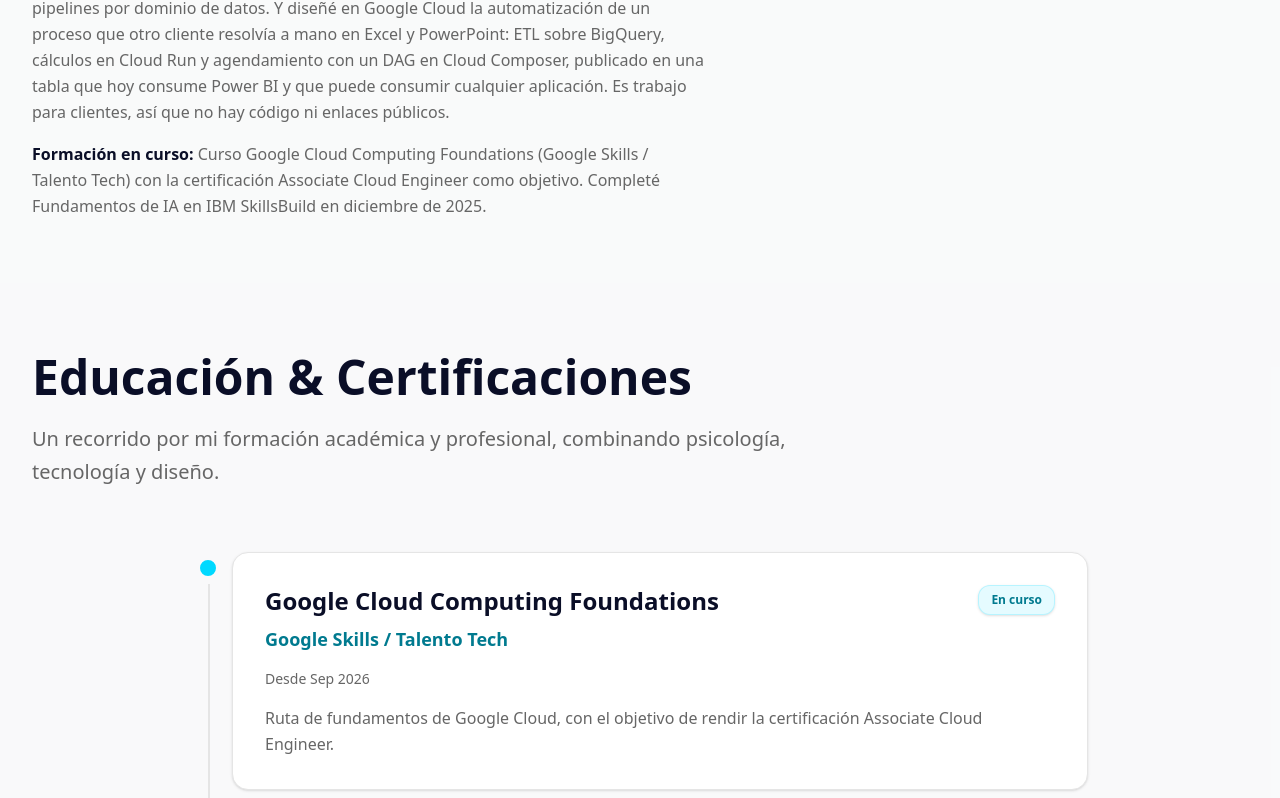
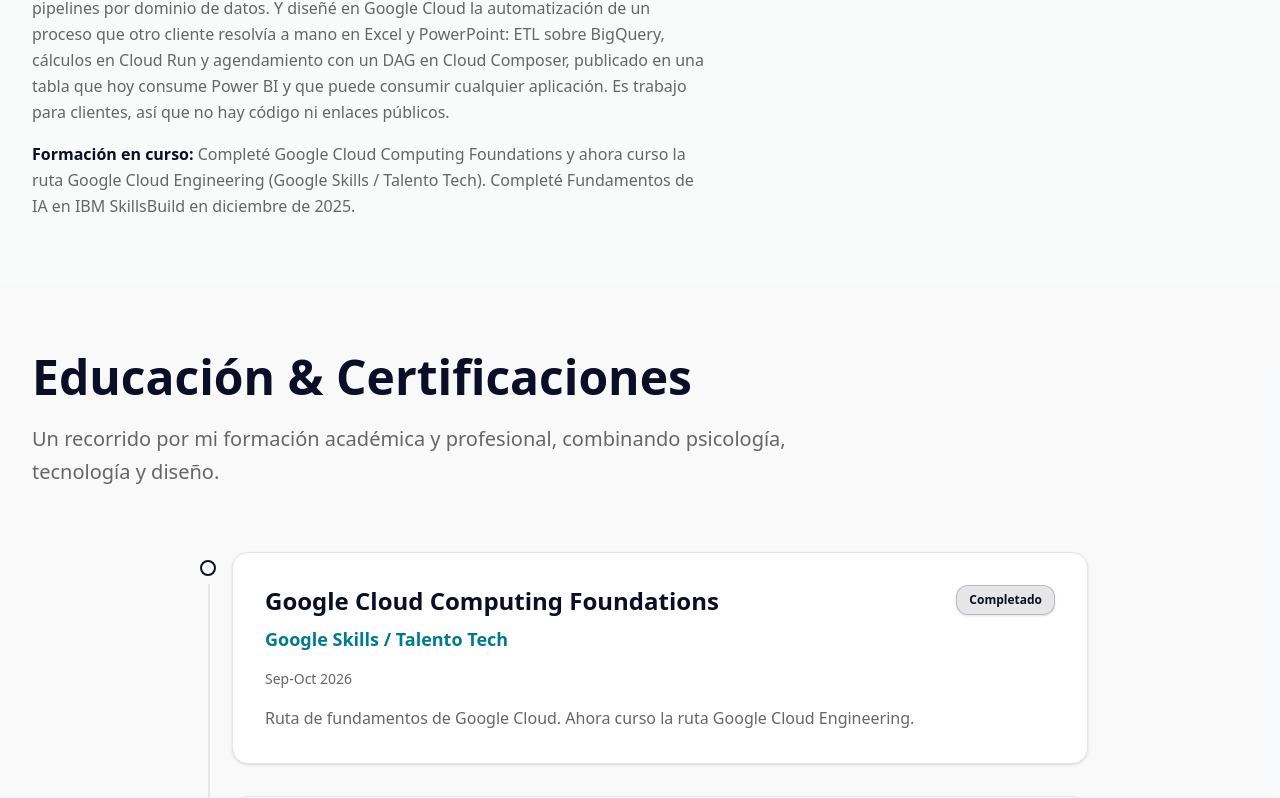
Before and after one commit to RicardoNigrelli/portafolio-rn, a Next.js app: page / in a window 1280 px wide. Shown: the part 3698-4496 px from the top of the page. Built offline with nearby package versions, Linux system fonts and the light colour scheme.

Commit message:
Foundations terminada y sin el objetivo del ACE

```diff
--- a/data/education.ts
+++ b/data/education.ts
@@ -22,11 +22,11 @@
       en: 'Google Cloud Computing Foundations'
     },
     institution: 'Google Skills / Talento Tech',
-    duration: 'Desde Sep 2026',
-    status: 'En curso',
+    duration: 'Sep-Oct 2026',
+    status: 'Completado',
     description: {
-      es: 'Ruta de fundamentos de Google Cloud, con el objetivo de rendir la certificación Associate Cloud Engineer.',
-      en: 'Google Cloud foundations track, working towards the Associate Cloud Engineer certification.'
+      es: 'Ruta de fundamentos de Google Cloud. Ahora curso la ruta Google Cloud Engineering.',
+      en: 'Google Cloud foundations track. Now taking the Google Cloud Engineering track.'
     }
   },
   {
--- a/hooks/useLanguage.tsx
+++ b/hooks/useLanguage.tsx
@@ -59,7 +59,7 @@
       },
       learning: {
         title: 'Formación en curso',
-        description: 'Curso Google Cloud Computing Foundations (Google Skills / Talento Tech) con la certificación Associate Cloud Engineer como objetivo. Completé Fundamentos de IA en IBM SkillsBuild en diciembre de 2025.',
+        description: 'Completé Google Cloud Computing Foundations y ahora curso la ruta Google Cloud Engineering (Google Skills / Talento Tech). Completé Fundamentos de IA en IBM SkillsBuild en diciembre de 2025.',
       },
     },
     education: {
@@ -162,7 +162,7 @@
       },
       learning: {
         title: 'Currently studying',
-        description: 'Google Cloud Computing Foundations (Google Skills / Talento Tech), working towards the Associate Cloud Engineer certification. Completed IBM SkillsBuild AI Fundamentals in December 2025.',
+        description: 'Completed Google Cloud Computing Foundations and now taking the Google Cloud Engineering track (Google Skills / Talento Tech). Completed IBM SkillsBuild AI Fundamentals in December 2025.',
       },
     },
     education: {
```
